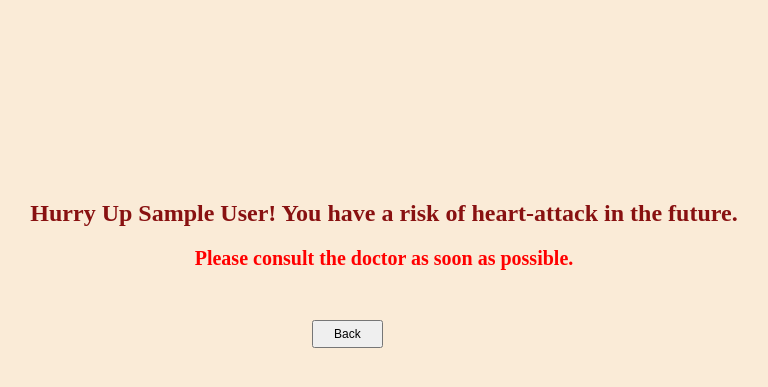
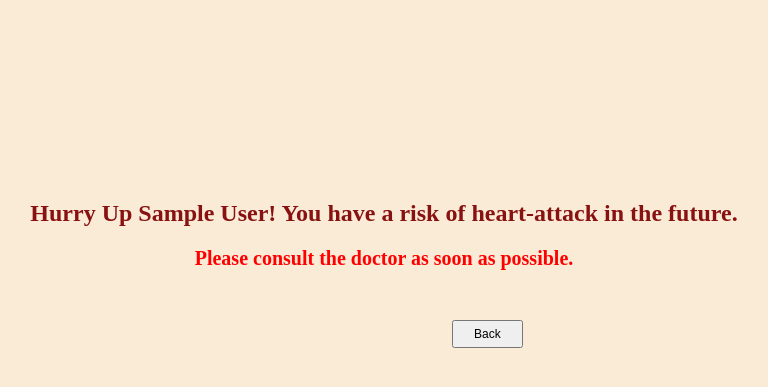
Before and after one commit to Kiran281197/heart-risk-prediction, a Flask app: page /heart_risk in a window 1280 px wide. Shown: the top 387 px of the page, without its empty margins (256-1024 px from the left). Run offline with Flask 2, Linux system fonts and the light colour scheme; the visitor is signed in with stand-in values (Sample User, id 1); parts of the project's set-up code (start-up, migrations or seed data) failed here and were passed over.

Commit message:
Update heart_risk.html

```diff
--- a/templates/heart_risk.html
+++ b/templates/heart_risk.html
@@ -31,7 +31,7 @@
     button {
         font-size: 12px;
         font-weight: 15px;
-        margin-left: 560px;
+        margin-left: 700px;
         margin-top: 30px;
         padding-left: 20px;
         padding-right: 20px;
```
